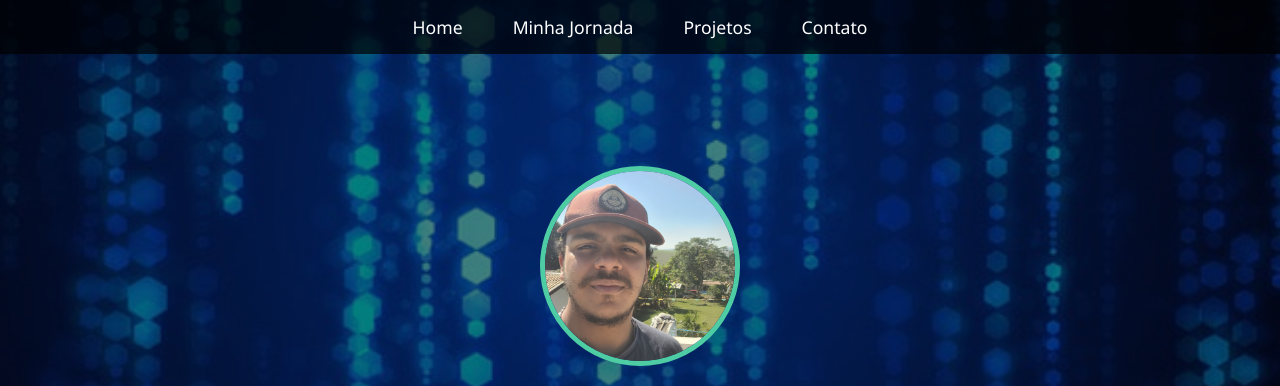
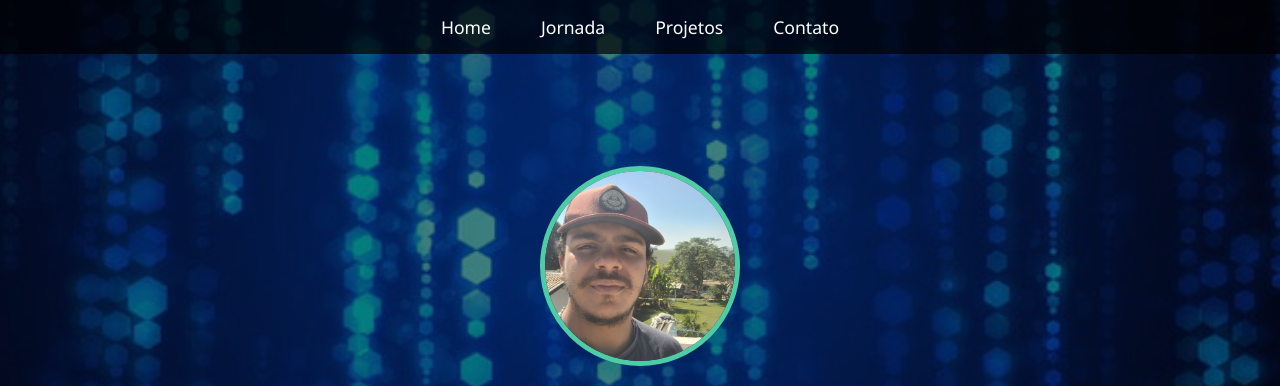
Before and after one commit to fatec-sjc-dsm-portfolio/ra1460281923016, a plain HTML site: page docs/index.html in a window 1280 px wide. Shown: the top 386 px of the page. Drawn offline with Linux system fonts and the light colour scheme.

Commit message:
refactor: alteração do texto do link 'Minha Jornada' para 'Jornada'

```diff
--- a/docs/index.html
+++ b/docs/index.html
@@ -12,7 +12,7 @@
     <nav id="navbar">
         <ul>
             <li><a href="#home">Home</a></li>
-            <li><a href="#about">Minha Jornada</a></li>
+            <li><a href="#about">Jornada</a></li>
             <li><a href="#projects">Projetos</a></li>
             <li><a href="#contact">Contato</a></li>
         </ul>
```
